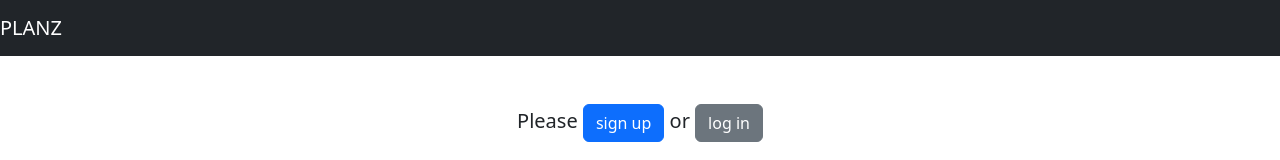
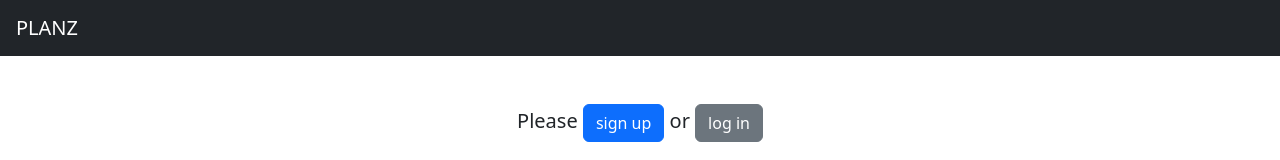
Before and after one commit to DmytroKondrashov/planz, a React (Create React App) app in the folder client/: page / in a window 1280 px wide. Shown: the top 160 px of the page. Built offline with nearby package versions, Linux system fonts and the light colour scheme.

Commit message:
add padding to header

```diff
--- a/client/src/components/header.jsx
+++ b/client/src/components/header.jsx
@@ -12,7 +12,7 @@ function Header() {
   };
 
   return (
-    <Navbar bg="dark" variant="dark" className='w-100'>
+    <Navbar bg="dark" variant="dark" className='w-100 pe-3 ps-3'>
       <Navbar.Brand href="/">PLANZ</Navbar.Brand>
       <Nav className='w-100'>
         <div className="mr-auto d-flex justify-content-between w-100">
```
